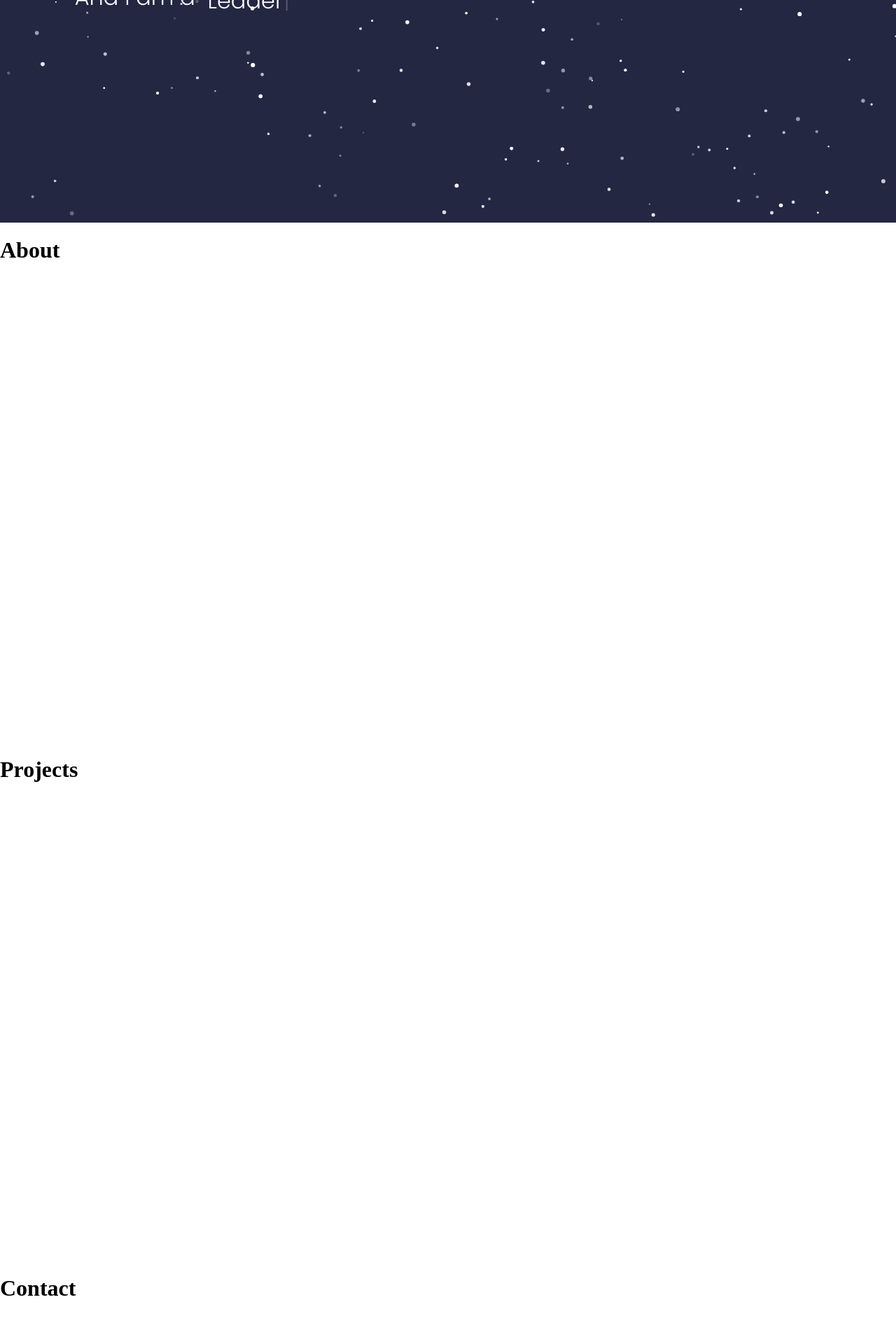
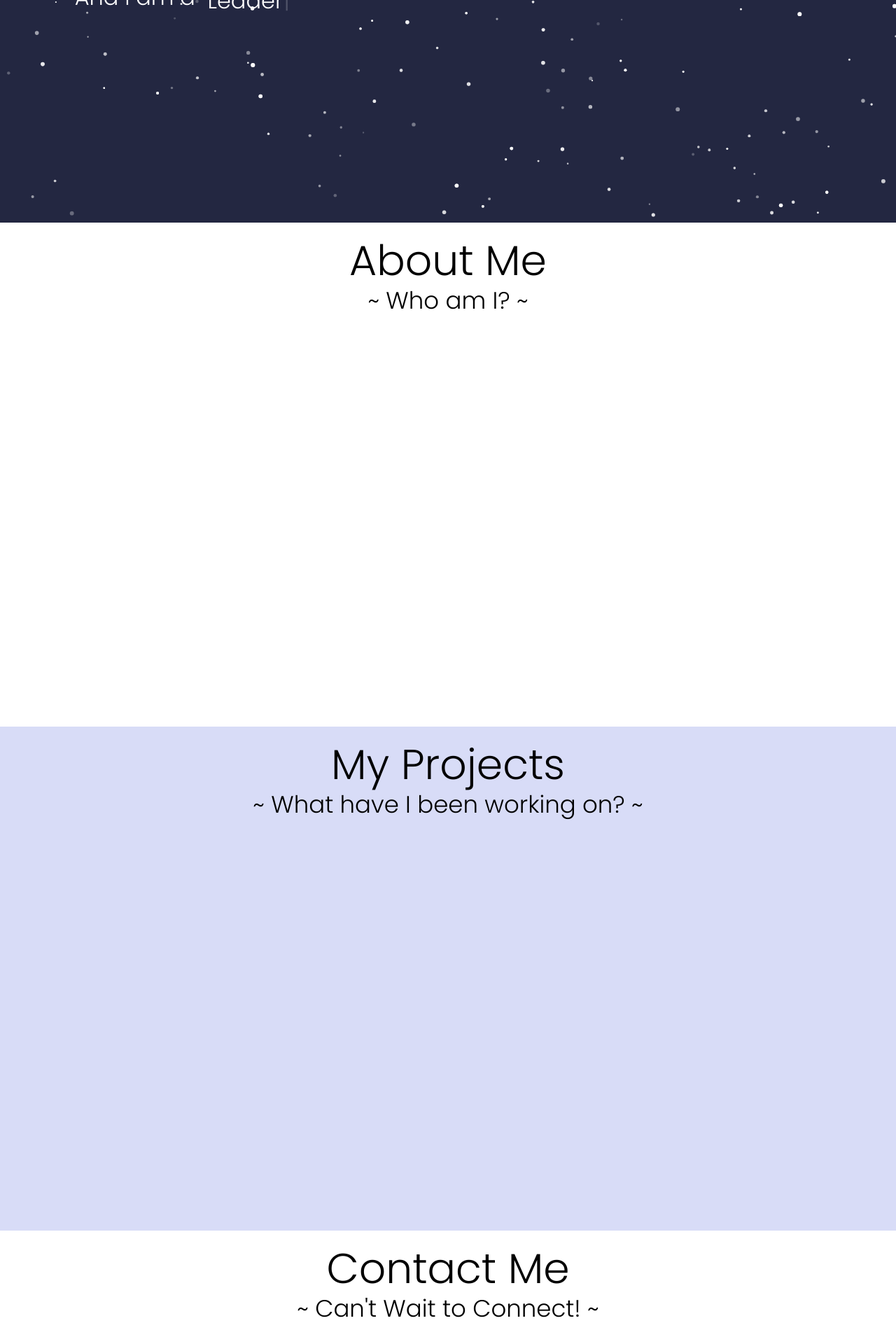
Before and after one commit to NirmalHegde/Personal-Website, a React (Create React App) app: page / in a window 1280 px wide. Shown: the part 482-2402 px from the top of the page at 70% size. Built offline with nearby package versions, Linux system fonts and the light colour scheme.

Commit message:
root formatting

```diff
--- a/src/App.js
+++ b/src/App.js
@@ -9,12 +9,9 @@ import Projects from './Components/Projects/Projects'
 import Contact from './Components/Contact/Contact'
 import Particle from './Components/Particles/Particles'
 import Footer from './Components/Footer/Footer'
-import AppStyles from "./AppStyles"
 
 //App contains layout of the node website
 export default function App() {
-  const classes = AppStyles(); //gets styles from AppStyles.jsx
-
   return (
     <div>
       <Header />
--- a/src/Components/About/About.jsx
+++ b/src/Components/About/About.jsx
@@ -1,11 +1,19 @@
 import React from 'react'
+import { Grid, Typography } from '@material-ui/core'
+
 import AboutStyles from './AboutStyles'
 
 const About = () => {
 	const classes = AboutStyles();
 	return (
 		<div className={classes.size}>
-			<h1>About</h1>
+			<Grid container>
+				<Grid className={classes.title} item xs={12}>
+					<br />
+					<Typography variant="h2">About Me</Typography>
+					<Typography variant="h4">~ Who am I? ~</Typography>
+				</Grid>
+			</Grid>
 		</div>
 	)
 }
--- a/src/Components/About/AboutStyles.jsx
+++ b/src/Components/About/AboutStyles.jsx
@@ -3,6 +3,9 @@ import { makeStyles } from '@material-ui/styles';
 const ProjectsStyles = makeStyles((theme) => ({
 	size: {
 		height: "90vh"
+	},
+	title: {
+		textAlign: "center"
 	}
 }))
 
--- a/src/Components/Contact/Contact.jsx
+++ b/src/Components/Contact/Contact.jsx
@@ -1,4 +1,5 @@
 import React from 'react'
+import { Grid, Typography } from '@material-ui/core'
 
 import ContactStyles from './ContactStyles'
 
@@ -6,7 +7,13 @@ const Contact = () => {
 	const classes = ContactStyles();
 	return (
 		<div className={classes.size}>
-			<h1>Contact</h1>
+			<Grid container>
+				<Grid className={classes.title} item xs={12}>
+					<br />
+					<Typography variant="h2">Contact Me</Typography>
+					<Typography variant="h4">~ Can't Wait to Connect! ~</Typography>
+				</Grid>
+			</Grid>
 		</div>
 	)
 }
--- a/src/Components/Contact/ContactStyles.jsx
+++ b/src/Components/Contact/ContactStyles.jsx
@@ -3,6 +3,9 @@ import { makeStyles } from '@material-ui/styles';
 const ContactStyles = makeStyles((theme) => ({
 	size: {
 		height: "90vh"
+	},
+	title: {
+		textAlign: "center"
 	}
 }))
 
--- a/src/Components/Footer/Footer.jsx
+++ b/src/Components/Footer/Footer.jsx
@@ -4,7 +4,7 @@ import FooterStyles from './FooterStyles'
 const Footer = () => {
 	const classes = FooterStyles();
 	return (
-		<div className={classes.size}>
+		<div className={classes.footer}>
 			<h1>Footer</h1>
 		</div>
 	)
--- a/src/Components/Footer/FooterStyles.jsx
+++ b/src/Components/Footer/FooterStyles.jsx
@@ -2,6 +2,9 @@
 import { makeStyles } from '@material-ui/styles';
 
 const FooterStyles = makeStyles((theme) => ({
+	footer: {
+		background: "#232741"
+	}
 }))
 
 export default FooterStyles;
--- a/src/Components/Header/HeaderStyles.jsx
+++ b/src/Components/Header/HeaderStyles.jsx
@@ -8,11 +8,12 @@ const HeaderStyles = makeStyles((theme) => ({
     },
     navbarTransparent: {
         transition: "0.5s",
+        paddingTop: "1%",
         background: "transparent",
     },
     initials: {
         fontFamily: "Poppins",
-        color: theme.palette.primary.main,
+        color: "#ffffff",
         fontSize: "300%",
         fontWeight: "400"
     },
@@ -23,14 +24,14 @@ const HeaderStyles = makeStyles((theme) => ({
         fontFamily: "Poppins",
         fontSize: "110%",
         fontWeight: "500",
-        color: theme.palette.primary.main,
+        color: "#ffffff",
         '&:hover': {
             transition: "0.5s",
             color: "#b5befa"
         }
     },
     icon: {
-        color: "#FFFFFF",
+        color: "#ffffff",
         fontSize: "115%"
     }
 }))
--- a/src/Components/Projects/Projects.jsx
+++ b/src/Components/Projects/Projects.jsx
@@ -1,4 +1,5 @@
 import React from 'react'
+import { Grid, Typography } from '@material-ui/core'
 
 import ProjectsStyles from './ProjectsStyles'
 
@@ -6,7 +7,13 @@ const Projects = () => {
 	const classes = ProjectsStyles();
 	return (
 		<div className={classes.size}>
-			<h1>Projects</h1>
+			<Grid container>
+				<Grid className={classes.title} item xs={12}>
+					<br />
+					<Typography variant="h2">My Projects</Typography>
+					<Typography variant="h4">~ What have I been working on? ~</Typography>
+				</Grid>
+			</Grid>
 		</div>
 	)
 }
--- a/src/Components/Projects/ProjectsStyles.jsx
+++ b/src/Components/Projects/ProjectsStyles.jsx
@@ -2,7 +2,11 @@ import { makeStyles } from '@material-ui/styles';
 
 const ResumeStyles = makeStyles((theme) => ({
 	size: {
-		height: "90vh"
+		height: "90vh",
+		background: theme.palette.primary.dark
+	},
+	title: {
+		textAlign: "center"
 	}
 }))
 
--- a/src/theme.js
+++ b/src/theme.js
@@ -17,10 +17,11 @@ const theme = createMuiTheme({
   //set colour pallete
   palette: {
     primary: {
-      main: "#ffffff", //dark grey
+      main: "#ffffff",
+      dark: "#d8dcf7"
     },
     secondary: {
-      main: "#ffffff", //yellow
+      main: "#ffffff",
     }
   },
 
```
Also changed, not shown: 1 other file (tests, documents, lock files or other folders).
